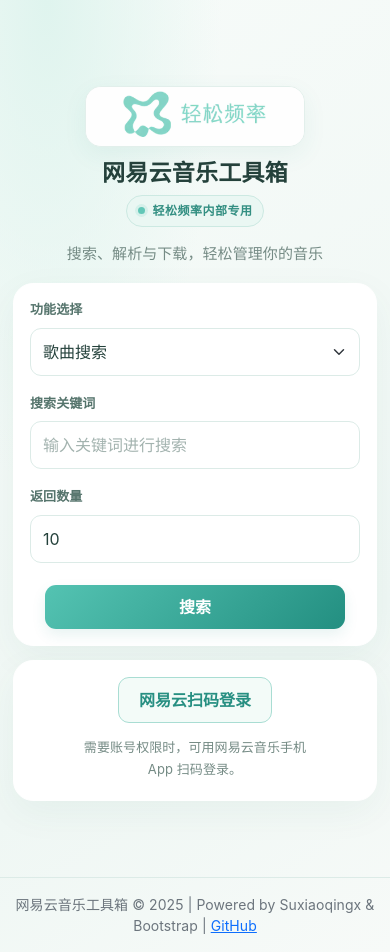
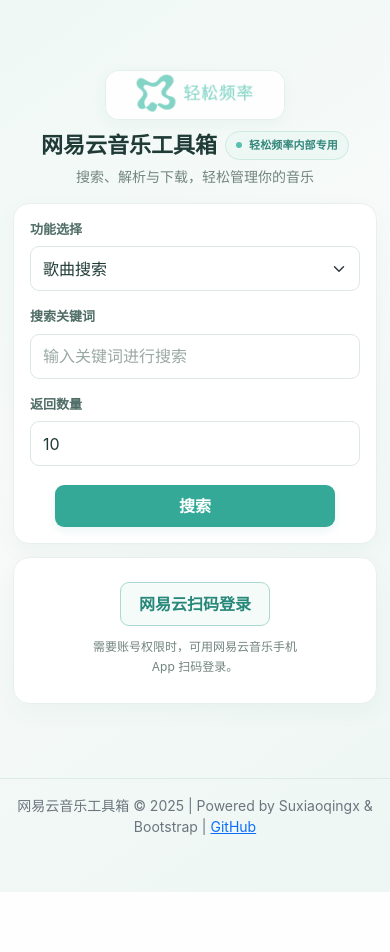
Before and after one commit to zhenghanzhu2/netease-music-toolbox, a Flask app: page / in a window 390 px wide. After the commit the page ends 892 px from the top, so only its background shows below. Run offline with Flask 3, Linux system fonts and the light colour scheme; some libraries are stand-ins or nearby versions.

Commit message:
Refine desktop layout and compact brand header

```diff
--- a/templates/index.html
+++ b/templates/index.html
@@ -8,117 +8,119 @@
     <link rel="stylesheet" href="/static/APlayer.min.css">
     <style>
         :root {
-            --ink:#24413b; --muted:#758b85; --mint:#78d1c2; --mint-strong:#46b7a7;
-            --mint-dark:#237f73; --mint-pale:#e7f6f2; --paper:#fff; --line:#e2eeeb;
+            --ink:#203b36; --muted:#71847f; --mint:#55bfae; --mint-dark:#247f73;
+            --mint-pale:#e9f6f2; --paper:#fff; --line:#e3eeeb;
         }
         * { box-sizing:border-box; }
         body {
             min-height:100vh; color:var(--ink);
-            background:radial-gradient(ellipse at 12% 0%,#dff4ee 0,transparent 36%),linear-gradient(150deg,#f7fbf9,#eff7f4 70%,#f7faf8);
+            background:linear-gradient(145deg,#eff8f5 0%,#f7faf9 42%,#edf6f3 100%);
             font-family:-apple-system,BlinkMacSystemFont,"PingFang SC","Microsoft YaHei","Segoe UI",sans-serif;
-            letter-spacing:.005em;
+            letter-spacing:0;
         }
         button,input,select,textarea { font:inherit; }
         body > .container {
-            display:grid; grid-template-columns:minmax(0,1fr) 320px; gap:18px 24px;
-            width:100%; max-width:1160px; margin:0 auto; padding:42px 28px 36px;
+            display:grid; grid-template-columns:minmax(0,1fr) 300px; gap:16px 22px;
+            width:100%; max-width:1120px; margin:0 auto; padding:26px 28px 32px;
             align-content:start;
         }
         .brand-lockup {
             grid-column:1/-1; display:flex; align-items:center; justify-content:flex-start;
-            gap:28px; margin:0!important; padding:8px 0 0;
+            gap:22px; margin:0!important; padding:0 0 2px;
         }
         .brand-logo-frame {
-            flex:0 0 auto; width:210px; overflow:hidden; border-radius:16px;
-            background:#fff; border:1px solid #e2efeb; box-shadow:0 8px 24px #2e8d7d12;
+            flex:0 0 auto; width:164px; overflow:hidden; border-radius:14px;
+            background:#fff; border:1px solid #e3efec; box-shadow:0 5px 16px #2e8d7d0d;
         }
         .brand-logo { display:block; width:100%; height:auto; }
-        .brand-copy { display:flex; flex-direction:column; align-items:flex-start; gap:9px; }
+        .brand-copy { display:flex; flex-direction:column; align-items:flex-start; gap:7px; min-width:0; }
+        .brand-title-row { display:flex; align-items:center; flex-wrap:wrap; gap:12px; }
         .brand-copy h1 {
-            margin:0!important; color:var(--ink); font-size:32px; font-weight:720;
-            letter-spacing:.01em; line-height:1.2;
+            margin:0!important; color:var(--ink); font-size:27px; font-weight:680;
+            letter-spacing:0; line-height:1.25;
         }
         .brand-tag {
-            display:inline-flex; align-items:center; gap:8px; padding:6px 11px;
-            border:1px solid #cce9e2; border-radius:999px; color:#338f82;
-            background:#eaf7f3; font-size:12px; font-weight:650; letter-spacing:.04em;
+            display:inline-flex; align-items:center; gap:7px; padding:5px 10px;
+            border:1px solid #cce9e2; border-radius:999px; color:#33877b;
+            background:#edf8f5; font-size:12px; font-weight:600; letter-spacing:.01em;
         }
-        .brand-tag:before { content:""; width:7px; height:7px; border-radius:50%; background:#62c7b7; box-shadow:0 0 0 3px #d5f0ea; }
-        .tagline { grid-column:1/-1; margin:0!important; color:var(--muted); font-size:15px; }
-        body > .container > .card { min-width:0; margin:0!important; border:1px solid #fff; border-radius:20px; background:var(--paper); box-shadow:0 12px 38px #1c66560d!important; overflow:hidden; }
+        .brand-tag:before { content:""; width:6px; height:6px; border-radius:50%; background:#58bfae; }
+        .brand-subtitle { margin:0!important; color:var(--muted); font-size:14px; line-height:1.5; }
+        body > .container > .card { min-width:0; margin:0!important; border:1px solid #e8f0ed; border-radius:16px; background:var(--paper); box-shadow:0 8px 24px #1c66560a!important; overflow:hidden; }
         body > .container > .card.shadow-sm { grid-column:1; }
         body > .container > .card.mt-3 { grid-column:2; align-self:stretch; display:flex; align-items:center; }
-        body > .container > .card.mt-3 > .card-body { width:100%; display:flex; flex-direction:column; align-items:center; justify-content:center; }
-        #main-form .card-body { padding:28px 30px; }
-        #main-form .mb-3 { margin-bottom:18px!important; }
-        .form-label { display:block; color:#55746c; font-size:13px; font-weight:650; margin-bottom:8px; }
+        body > .container > .card.mt-3 > .card-body { width:100%; display:flex; flex-direction:column; align-items:center; justify-content:center; padding:24px 20px; }
+        #main-form .card-body { padding:24px 26px; }
+        #main-form .mb-3 { margin-bottom:16px!important; }
+        .form-label { display:block; color:#4e6c65; font-size:13px; font-weight:600; margin-bottom:7px; }
         .form-control,.form-select {
-            min-height:48px; border:1px solid #dcebe7; border-radius:11px;
+            min-height:45px; border:1px solid #dce8e4; border-radius:9px;
             color:var(--ink); background-color:#fff; box-shadow:none;
         }
-        .form-control::placeholder { color:#a3b3af; }
-        .form-control:focus,.form-select:focus { border-color:#72cdbd; box-shadow:0 0 0 4px #45ad9d20; }
-        #search-area { display:grid; grid-template-columns:minmax(0,1fr) 132px; gap:0 16px; align-items:end; }
+        .form-control::placeholder { color:#9aa9a5; }
+        .form-control:focus,.form-select:focus { border-color:#72c7b8; box-shadow:0 0 0 3px #45ad9d1a; }
+        #search-area { display:grid; grid-template-columns:minmax(0,1fr) 120px; gap:0 14px; align-items:end; }
         #search-area .text-center { grid-column:1/-1; text-align:left!important; }
         .btn {
-            min-height:44px; padding:10px 20px; border-radius:11px; font-weight:650;
+            min-height:42px; padding:9px 18px; border-radius:9px; font-weight:600;
             transition:transform .16s,box-shadow .16s,background-color .16s;
         }
         .btn:hover { transform:translateY(-1px); }
         .btn-primary,.btn-success {
-            color:#fff; background:linear-gradient(135deg,#54c3b2,#238f81);
-            border:0; box-shadow:0 6px 14px #238f811b;
+            color:#fff; background:#35a997; border:0; box-shadow:0 4px 10px #238f8117;
         }
-        .btn-primary:hover,.btn-success:hover { color:#fff; background:linear-gradient(135deg,#3eaf9f,#197b6f); }
-        .btn-warning { color:#39776d; background:#e9f6f2; border:1px solid #d2ebe4; }
+        .btn-primary:hover,.btn-success:hover { color:#fff; background:#278f80; }
+        .btn-warning { color:#39776d; background:#eaf6f2; border:1px solid #d2eae3; }
         .btn-info { color:#fff; background:#559f94; border:0; }
-        #main-form .text-center .btn { width:min(100%,260px)!important; margin-top:4px; }
-        #login-start { color:#278f82; border:1px solid #a9ddd3; background:#f3fbf8; }
-        #login-start:hover { color:#176e64; background:#e5f6f1; }
-        #login-message { max-width:245px; margin:13px auto 4px!important; color:var(--muted); font-size:13px; line-height:1.7; }
-        #login-qr { padding:10px; border:1px solid var(--line); border-radius:15px; margin-top:16px; }
+        #main-form .text-center .btn { width:min(100%,240px)!important; margin-top:3px; }
+        #login-start { color:#27877b; border:1px solid #a9d9d0; background:#f4fbf8; }
+        #login-start:hover { color:#176e64; background:#e5f5f0; }
+        #login-message { max-width:230px; margin:11px auto 2px!important; color:var(--muted); font-size:12px; line-height:1.65; }
+        #login-qr { padding:9px; border:1px solid var(--line); border-radius:12px; margin-top:14px; }
         body > .container > #search-result, body > .container > #song-info,
         body > .container > #playlist-result, body > .container > #album-result {
-            grid-column:1/-1; min-width:0; width:100%; margin-top:4px!important;
+            grid-column:1/-1; min-width:0; width:100%; margin-top:2px!important;
         }
-        #search-result h5 { color:#2c766b; font-size:18px; font-weight:700; margin:8px 0 13px; }
-        .list-group { border:1px solid var(--line); border-radius:15px; overflow:hidden; box-shadow:0 5px 18px #1c66560a; }
-        .list-group-item { min-width:0; padding:13px 16px; border-color:var(--line); background:#fff; }
-        .list-group-item:hover { background:#f4fbf9; }
+        #search-result h5 { color:#2c766b; font-size:16px; font-weight:650; margin:6px 0 11px; }
+        .list-group { border:1px solid var(--line); border-radius:12px; overflow:hidden; box-shadow:0 4px 14px #1c665608; }
+        .list-group-item { min-width:0; padding:12px 14px; border-color:var(--line); background:#fff; }
+        .list-group-item:hover { background:#f5fbf9; }
         .song-title,.playlist-title { display:inline-block; max-width:220px; vertical-align:middle; white-space:nowrap; overflow:hidden; text-overflow:ellipsis; }
         .list-group-item .select-song { flex-shrink:0; margin-left:10px; }
-        #song-info { border-radius:18px!important; }
+        #song-info { border-radius:15px!important; }
         #song-info img { max-width:100%; border-radius:8px; }
         #song-info .badge.bg-primary,#song-info .badge.bg-success { background:#389f91!important; color:#fff!important; }
         #song-info .badge.bg-secondary,#song-info .badge.bg-dark { background:#e9f3f0!important; color:#49655f!important; }
         #song-info .badge.bg-info { background:#d9f1eb!important; color:#347c72!important; }
         #song-info .badge.bg-warning { background:#f2ebd6!important; color:#6c592d!important; }
         .alert-info { background:#edf8f5; color:#355d55; border-color:#d7eee8; }
-        .lyric-box { max-height:230px; overflow-y:auto; background:#f7fcfa; border:1px solid #e1f1ed; border-radius:12px; padding:14px 17px; font-size:14px; color:#36564f; line-height:1.85; }
-        .progress { height:9px; border-radius:99px; background:#e5f2ef; }
+        .lyric-box { max-height:230px; overflow-y:auto; background:#f7fcfa; border:1px solid #e1f1ed; border-radius:10px; padding:13px 15px; font-size:14px; color:#36564f; line-height:1.8; }
+        .progress { height:8px; border-radius:99px; background:#e5f2ef; }
         .progress-bar { background:linear-gradient(90deg,#46b7a7,#88d8ca); }
         .footer { color:var(--muted)!important; background:transparent!important; border-color:#dcebe7!important; }
         ::selection { color:#184c45; background:#c8eee5; }
         @media(max-width:760px) {
-            body > .container { display:block; width:100%; max-width:100%; padding:30px 18px 28px; }
-            .brand-lockup { flex-direction:column; gap:13px; margin-bottom:16px!important; align-items:center; text-align:center; }
-            .brand-logo-frame { width:min(220px,72vw); }
-            .brand-copy { align-items:center; gap:7px; }
-            .brand-copy h1 { font-size:clamp(23px,6vw,30px); text-align:center; }
-            .tagline { margin-bottom:18px!important; text-align:center; }
-            body > .container > .card { margin-top:14px!important; }
-            #main-form .card-body { padding:22px 20px; }
+            body > .container { display:block; width:100%; max-width:100%; padding:22px 18px 26px; }
+            .brand-lockup { flex-direction:column; gap:11px; margin-bottom:14px!important; align-items:center; text-align:center; }
+            .brand-logo-frame { width:min(180px,64vw); }
+            .brand-copy { align-items:center; gap:6px; }
+            .brand-title-row { justify-content:center; gap:8px; }
+            .brand-copy h1 { font-size:clamp(22px,5.6vw,27px); text-align:center; }
+            .brand-subtitle { text-align:center; }
+            body > .container > .card { margin-top:13px!important; }
+            #main-form .card-body { padding:20px 18px; }
             #search-area { display:block; }
             #search-area .text-center { text-align:center!important; }
-            #main-form .text-center .btn { width:min(100%,300px)!important; }
+            #main-form .text-center .btn { width:min(100%,280px)!important; }
             body > .container > #search-result, body > .container > #song-info,
-            body > .container > #playlist-result, body > .container > #album-result { margin-top:20px!important; }
+            body > .container > #playlist-result, body > .container > #album-result { margin-top:17px!important; }
             .song-title,.playlist-title { max-width:130px; }
         }
         @media(max-width:420px) {
             body > .container { padding-left:13px; padding-right:13px; }
-            #main-form .card-body { padding:19px 16px; }
-            .brand-copy h1 { font-size:23px; }
+            #main-form .card-body { padding:18px 15px; }
+            .brand-copy h1 { font-size:22px; }
+            .brand-tag { font-size:11px; }
         }
     </style>
 </head>
@@ -126,9 +128,8 @@
     <div class="container mt-5">
         <header class="brand-lockup mb-4" aria-label="网易云音乐工具箱，轻松频率内部专用">
             <div class="brand-logo-frame"><img class="brand-logo" src="/static/qingsong-frequency-logo.png" alt="轻松频率"></div>
-            <div class="brand-copy"><h1>网易云音乐工具箱</h1><div class="brand-tag">轻松频率内部专用</div></div>
+            <div class="brand-copy"><div class="brand-title-row"><h1>网易云音乐工具箱</h1><div class="brand-tag">轻松频率内部专用</div></div><p class="brand-subtitle">搜索、解析与下载，轻松管理你的音乐</p></div>
         </header>
-        <p class="text-center mb-4 tagline">搜索、解析与下载，轻松管理你的音乐</p>
         <div class="card shadow-sm">
             <div class="card-body">
                 <form id="main-form">
```
